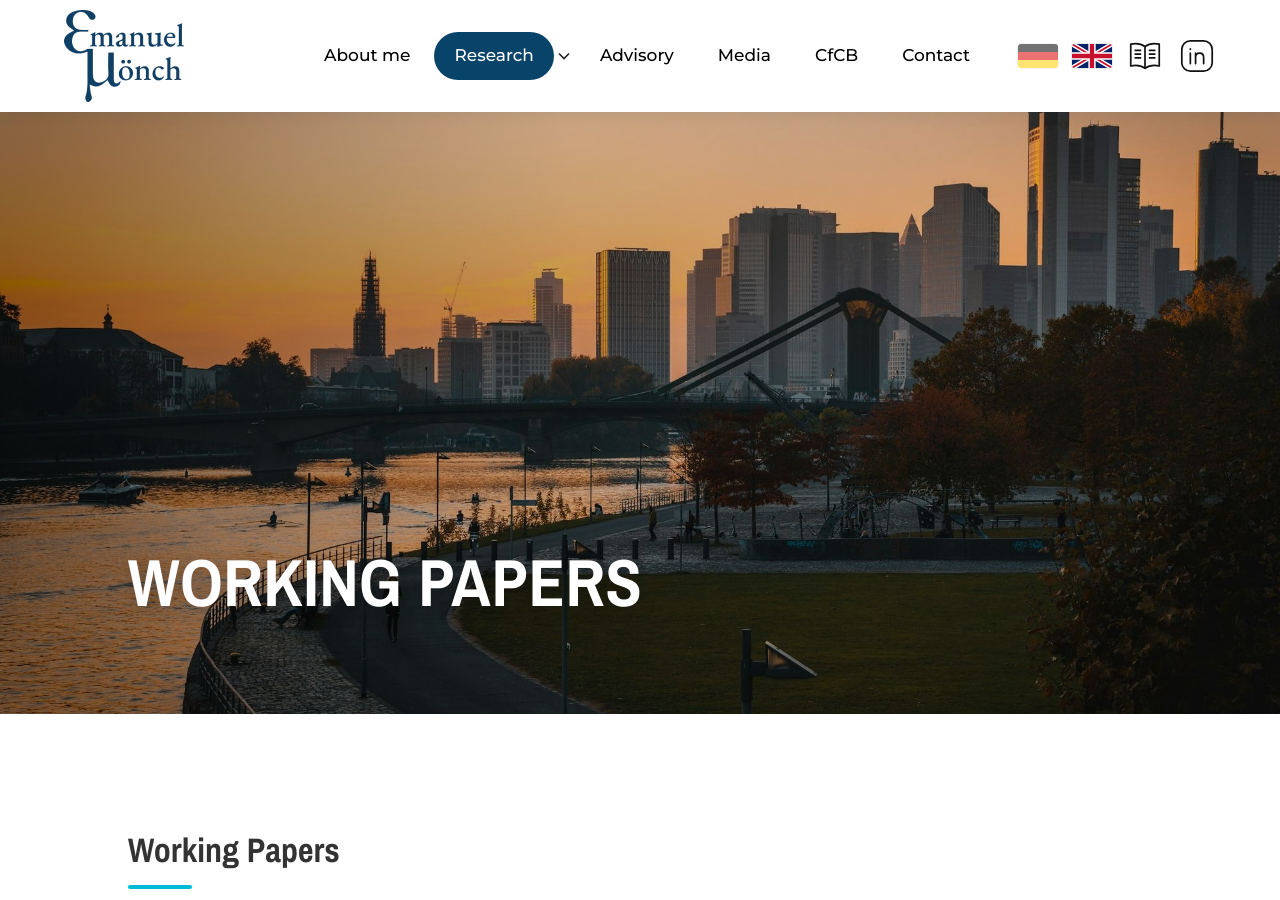
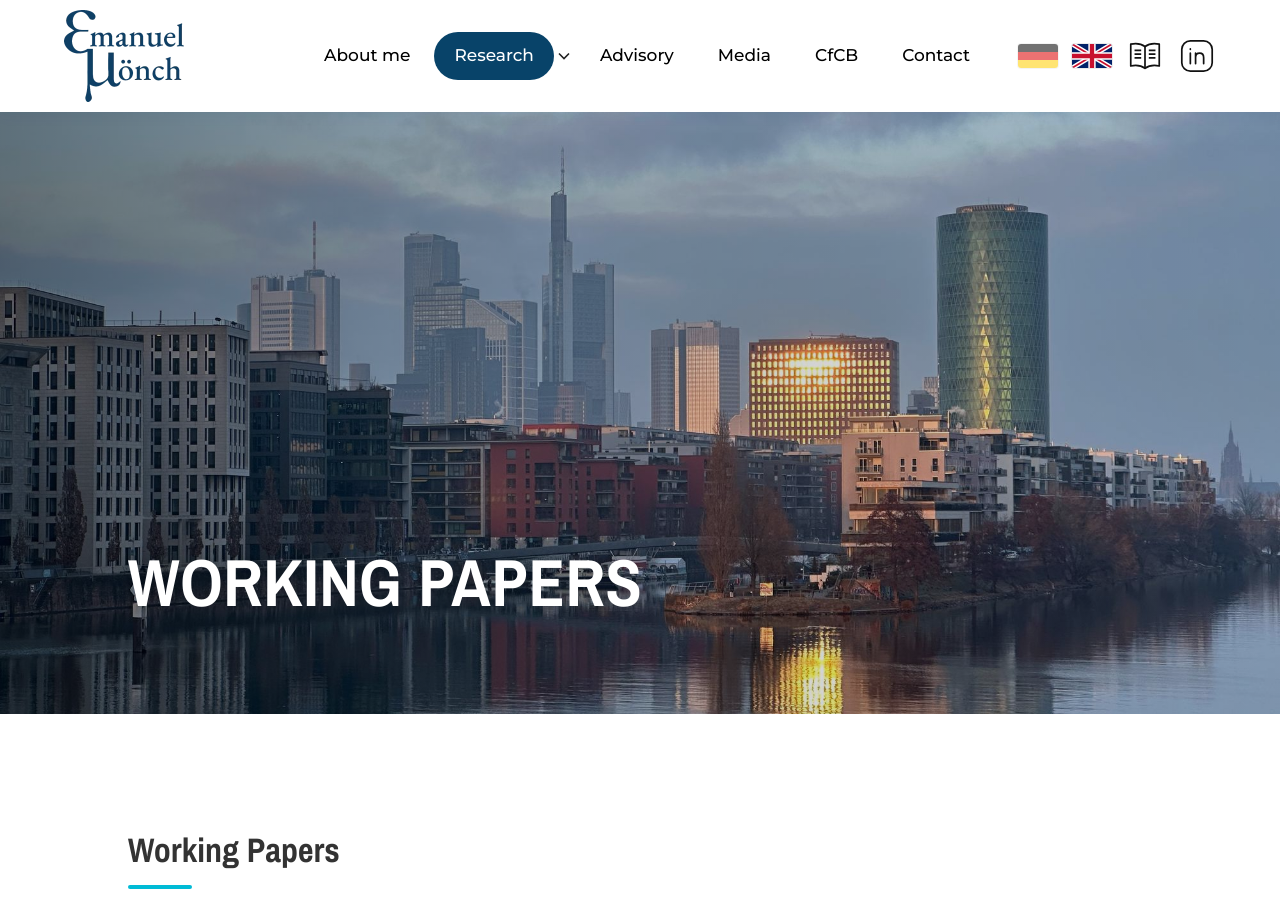
Before and after one commit to EmanuelMoench/website, a Jekyll site: the page built from working-papers.html, in a window 1280 px wide and 900 px high. Built offline with Jekyll 4.4.1, drawn with Linux system fonts in a browser that asks for light colours.

Commit message:
Working Papers banner: own photo of the Frankfurt skyline from the Main
Co-Authored-By: Claude Opus 5.5 <noreply@anthropic.com>
Claude-Session: https://claude.ai/code/session_01NkeFpE4bEZrQXBe3BSKNup

```diff
--- a/german/arbeitspapiere.html
+++ b/german/arbeitspapiere.html
@@ -3,7 +3,7 @@ ref: working
 permalink: /german/arbeitspapiere
 title: Arbeitspapiere
 heading: Arbeitspapiere
-hero: /assets/images/photos/main-sunset.jpg
-hero_position: center 50%
+hero: /assets/images/photos/frankfurt-skyline-main.jpg
+hero_position: center 45%
 ---
 {% include publications.html items=site.data.working_papers icon="draft" id="working" %}
--- a/working-papers.html
+++ b/working-papers.html
@@ -3,7 +3,7 @@ ref: working
 permalink: /working-papers
 title: Working Papers
 heading: Working Papers
-hero: /assets/images/photos/main-sunset.jpg
-hero_position: center 50%
+hero: /assets/images/photos/frankfurt-skyline-main.jpg
+hero_position: center 45%
 ---
 {% include publications.html items=site.data.working_papers icon="draft" id="working" %}
```
Also changed, not shown: assets/images/photos/frankfurt-skyline-main.jpg (added), assets/images/photos/main-sunset.jpg (deleted).
